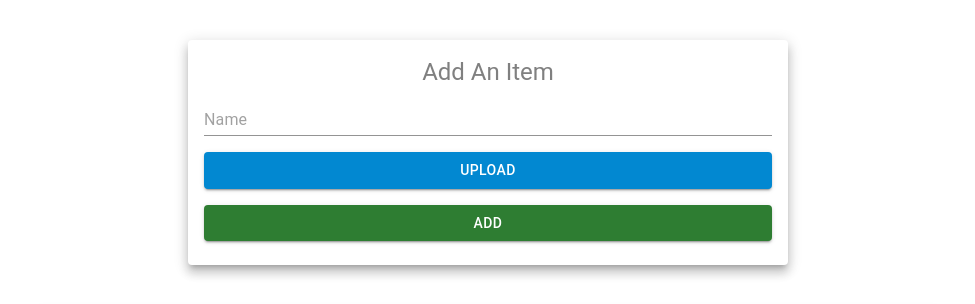
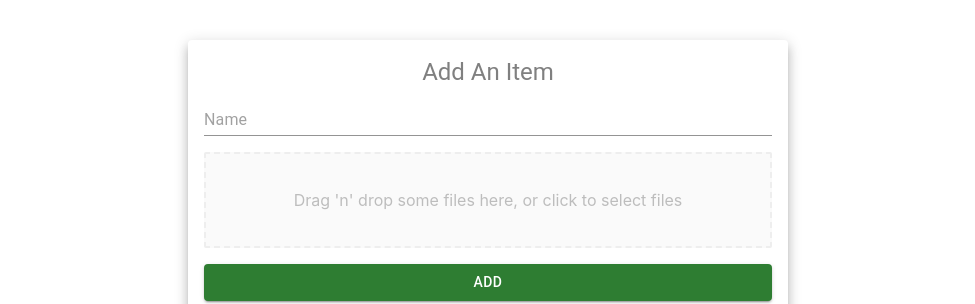
Before and after one commit to john1593aws/thumbnail, a React (Create React App) app in the folder front-end/: page / in a window 1280 px wide. Shown: the top 304 px of the page, without its empty margins (152-1127 px from the left). Built offline with nearby package versions, Linux system fonts and the light colour scheme; no server answers.

Commit message:
added dropzone

```diff
--- a/front-end/package.json
+++ b/front-end/package.json
@@ -17,6 +17,7 @@
     "immutable": "^4.3.0",
     "react": "^18.2.0",
     "react-dom": "^18.2.0",
+    "react-dropzone": "^14.2.3",
     "react-hook-form": "^7.43.9",
     "react-redux": "^8.0.5",
     "react-scripts": "5.0.1",
--- /dev/null
+++ b/front-end/src/features/common/FileDropzone.jsx
@@ -0,0 +1,62 @@
+import { Grid } from '@mui/material';
+import React, { useCallback, useMemo } from 'react';
+import { useDropzone } from 'react-dropzone';
+
+const baseStyle = {
+  flex: 1,
+  display: 'flex',
+  flexDirection: 'column',
+  alignItems: 'center',
+  padding: '20px',
+  borderWidth: 2,
+  borderRadius: 2,
+  borderColor: '#eeeeee',
+  borderStyle: 'dashed',
+  backgroundColor: '#fafafa',
+  color: '#bdbdbd',
+  outline: 'none',
+  transition: 'border .24s ease-in-out',
+};
+
+const focusedStyle = {
+  borderColor: '#2196f3',
+};
+
+const acceptStyle = {
+  borderColor: '#00e676',
+};
+
+const rejectStyle = {
+  borderColor: '#ff1744',
+};
+
+function FileDropzone() {
+  const onDrop = useCallback((acceptedFiles) => {
+    // Do something with the files
+    console.log(acceptedFiles);
+  }, []);
+
+  const { getRootProps, getInputProps, isFocused, isDragAccept, isDragReject } =
+    useDropzone({ onDrop });
+
+  const style = useMemo(
+    () => ({
+      ...baseStyle,
+      ...(isFocused ? focusedStyle : {}),
+      ...(isDragAccept ? acceptStyle : {}),
+      ...(isDragReject ? rejectStyle : {}),
+    }),
+    [isFocused, isDragAccept, isDragReject]
+  );
+
+  return (
+    <div className="container">
+      <div {...getRootProps({ style })}>
+        <input {...getInputProps()} />
+        <p>Drag 'n' drop some files here, or click to select files</p>
+      </div>
+    </div>
+  );
+}
+
+export default FileDropzone;
--- a/front-end/src/features/items/ItemsForm.jsx
+++ b/front-end/src/features/items/ItemsForm.jsx
@@ -9,6 +9,7 @@ import {
 } from '@mui/material';
 import { useDispatch } from 'react-redux';
 import { addItem } from './itemsSlice';
+import FileDropzone from '../common/FileDropzone';
 
 const ItemForm = () => {
   const [name, setName] = useState('');
@@ -39,14 +40,7 @@ const ItemForm = () => {
             />
           </Grid>
           <Grid item xs={12}>
-            <Button
-              fullWidth
-              variant="contained"
-              color="info"
-              component="label"
-            >
-              Upload
-            </Button>
+            <FileDropzone />
           </Grid>
           <Grid item xs={12}>
             <Button fullWidth variant="contained" color="success" onClick={add}>
```
Also changed, not shown: 13 other files (tests, documents, lock files or other folders).
